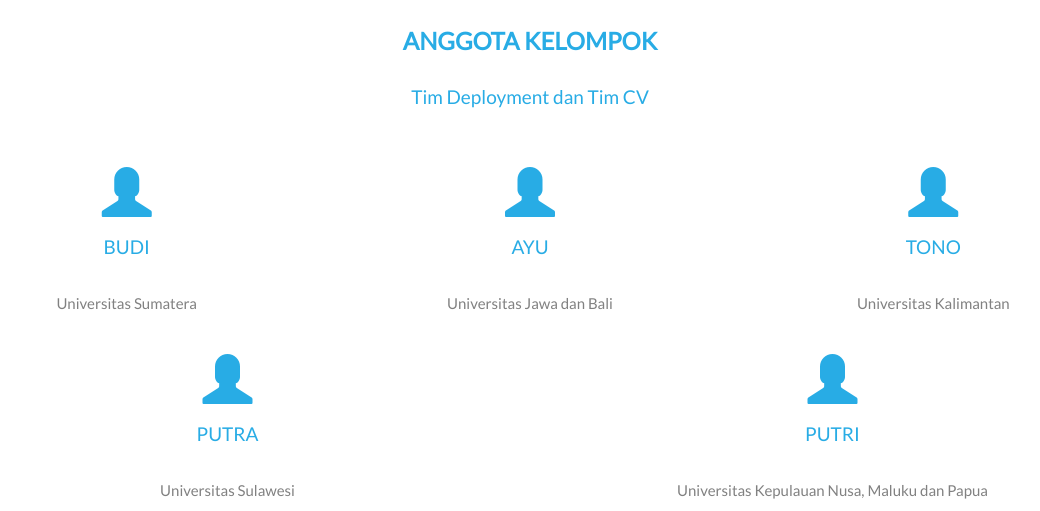
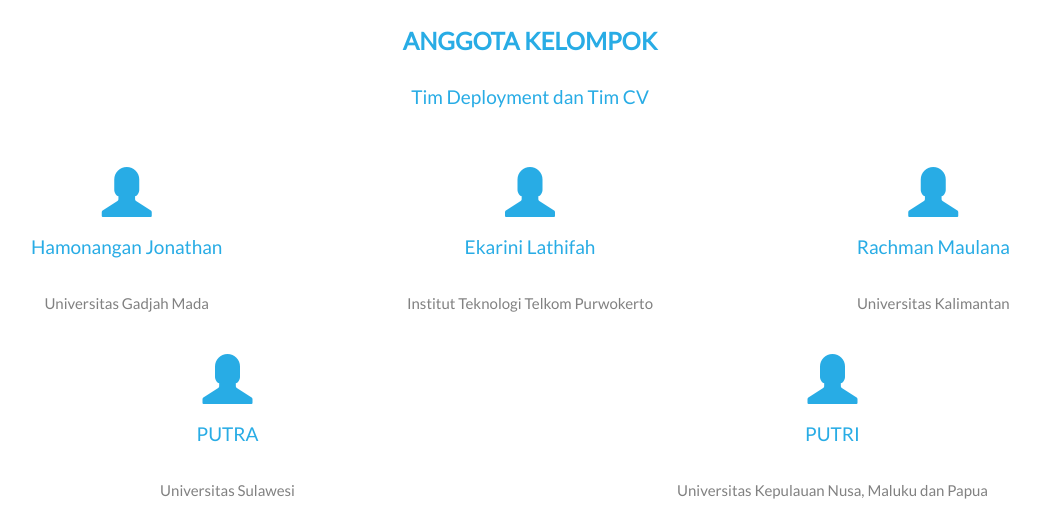
Before and after one commit to monangchoz/uprak-cv-orbit, a Flask app: page / in a window 1280 px wide. Shown: the part 1213-1724 px from the top of the page, without its empty margins (110-1150 px from the left). Run offline with Flask 3, Linux system fonts and the light colour scheme.

Commit message:
Edit index.html
Change nama anggota

```diff
--- a/app/templates/index.html
+++ b/app/templates/index.html
@@ -127,17 +127,17 @@
 		<div class="row slideanim">
 			<div class="col-sm-4">
 				<span class="glyphicon glyphicon-user logo-small"></span>
-				<h4>BUDI</h4>
-				<p>Universitas Sumatera</p>
+				<h4>Hamonangan Jonathan</h4>
+				<p>Universitas Gadjah Mada</p>
 			</div>
 			<div class="col-sm-4">
 				<span class="glyphicon glyphicon-user logo-small"></span>
-				<h4>AYU</h4>
-				<p>Universitas Jawa dan Bali</p>
+				<h4>Ekarini Lathifah</h4>
+				<p>Institut Teknologi Telkom Purwokerto</p>
 			</div>
 			<div class="col-sm-4">
 				<span class="glyphicon glyphicon-user logo-small"></span>
-				<h4>TONO</h4>
+				<h4>Rachman Maulana</h4>
 				<p>Universitas Kalimantan</p>
 			</div>
 		</div>
```
Also changed, not shown: 1 other file.
